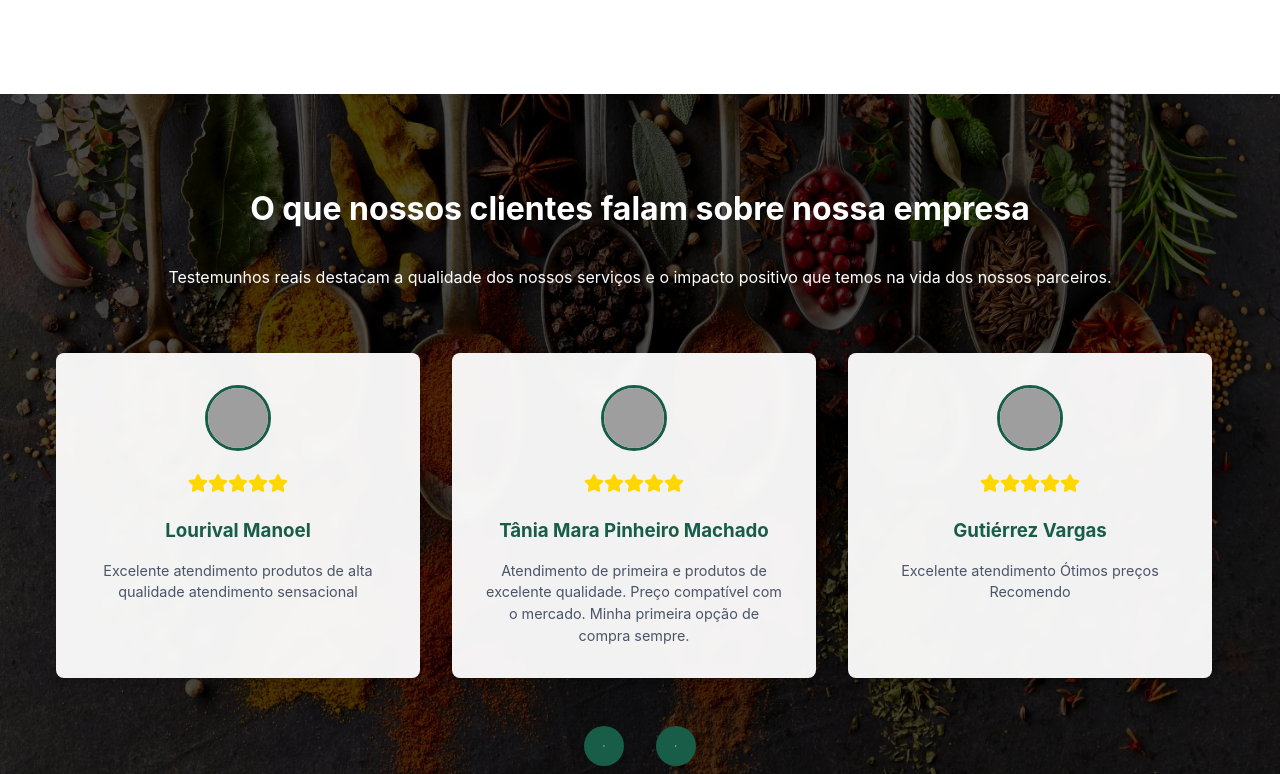
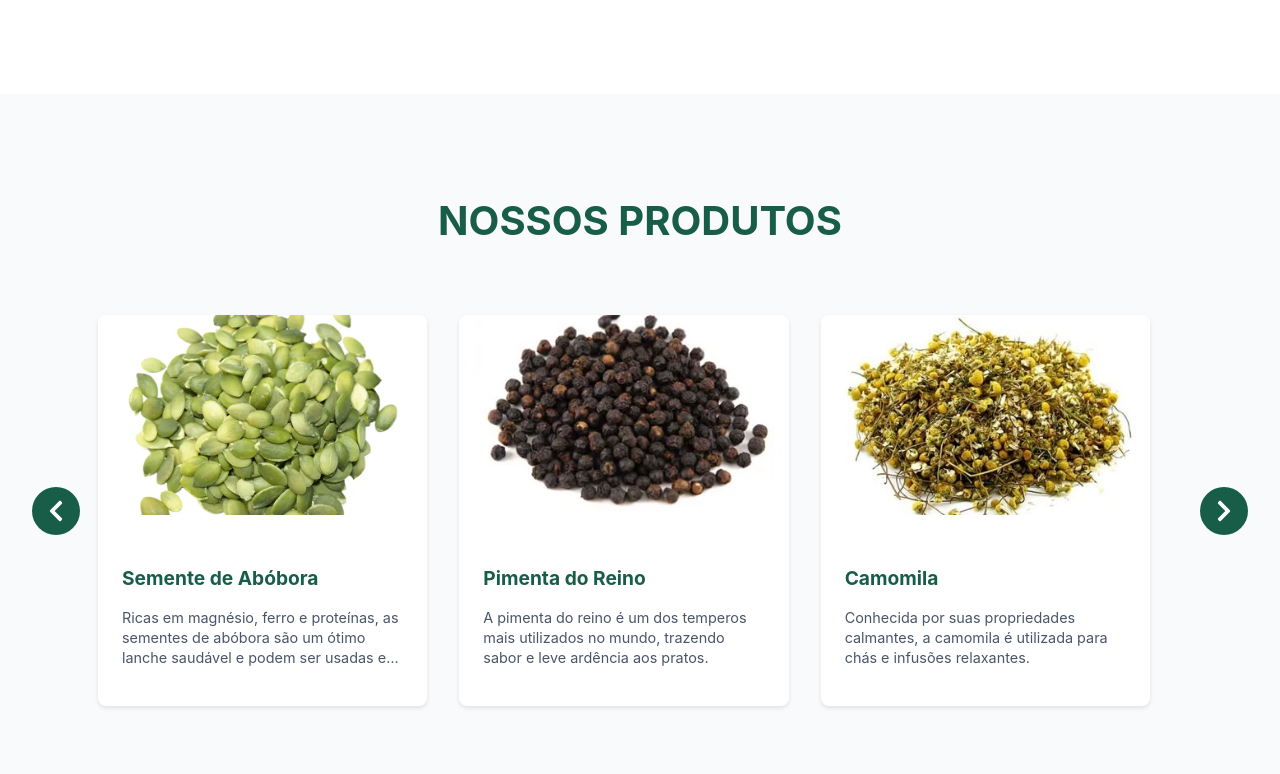
Before and after one commit to LuisHenriqueADP/Matias-temperos, a React (Vite) app: page / in a window 1280 px wide. Shown: the part 1666-2440 px from the top of the page. Built offline with nearby package versions, Linux system fonts and the light colour scheme; grey boxes are pictures that could not be loaded.

Commit message:
feat: construção do carrossel de produtos

```diff
--- /dev/null
+++ b/src/components/ProductCarousel/ProductCarousel.jsx
@@ -0,0 +1,74 @@
+import { useState } from 'react';
+import { produtos } from '../../data/produtos';
+import { useNavigate } from 'react-router-dom';
+import {
+  CarouselContainer,
+  CarouselTitle,
+  CarouselWrapper,
+  ProductCard,
+  ProductImage,
+  ProductInfo,
+  CarouselButton,
+  CarouselContent
+} from './styles';
+import { FaChevronLeft, FaChevronRight } from 'react-icons/fa';
+
+function ProductCarousel() {
+  const [currentIndex, setCurrentIndex] = useState(0);
+  const navigate = useNavigate();
+  const productsPerView = 3;
+
+  const nextSlide = () => {
+    setCurrentIndex((prevIndex) =>
+      prevIndex + productsPerView >= produtos.length ? 0 : prevIndex + 1
+    );
+  };
+
+  const prevSlide = () => {
+    setCurrentIndex((prevIndex) =>
+      prevIndex === 0 ? produtos.length - productsPerView : prevIndex - 1
+    );
+  };
+
+  const handleCardClick = (id) => {
+    navigate(`/produtos/${id}`);
+  };
+
+  const visibleProducts = produtos.slice(currentIndex, currentIndex + productsPerView);
+
+  return (
+    <CarouselContainer>
+      <CarouselTitle>NOSSOS PRODUTOS</CarouselTitle>
+      <CarouselWrapper>
+        <CarouselButton onClick={prevSlide} className="prev">
+          <FaChevronLeft />
+        </CarouselButton>
+        <CarouselContent>
+          {visibleProducts.map((produto) => (
+            <ProductCard
+              key={produto.id}
+              onClick={() => handleCardClick(produto.id)}
+            >
+              <ProductImage
+                src={produto.image}
+                alt={produto.name}
+                onError={(e) => {
+                  e.target.src = `https://via.placeholder.com/280x200/f3f4f6/175d48?text=${produto.name}`;
+                }}
+              />
+              <ProductInfo>
+                <h3>{produto.name}</h3>
+                <p>{produto.description}</p>
+              </ProductInfo>
+            </ProductCard>
+          ))}
+        </CarouselContent>
+        <CarouselButton onClick={nextSlide} className="next">
+          <FaChevronRight />
+        </CarouselButton>
+      </CarouselWrapper>
+    </CarouselContainer>
+  );
+}
+
+export default ProductCarousel;
--- /dev/null
+++ b/src/components/ProductCarousel/styles.js
@@ -0,0 +1,108 @@
+import styled from 'styled-components';
+
+export const CarouselContainer = styled.section`
+  padding: 4rem 2rem;
+  background-color: #f8fafc;
+  position: relative;
+`;
+
+export const CarouselTitle = styled.h2`
+  text-align: center;
+  color: #175d48;
+  font-size: 2.5rem;
+  margin-bottom: 3rem;
+`;
+
+export const CarouselWrapper = styled.div`
+  position: relative;
+  max-width: 1200px;
+  margin: 0 auto;
+  padding: 0 50px;
+`;
+
+export const CarouselContent = styled.div`
+  display: flex;
+  gap: 2rem;
+  overflow: hidden;
+  padding: 1rem;
+`;
+
+export const ProductCard = styled.div`
+  flex: 0 0 calc(33.333% - 2rem);
+  background: white;
+  border-radius: 8px;
+  box-shadow: 0 2px 4px rgba(0, 0, 0, 0.1);
+  overflow: hidden;
+  cursor: pointer;
+  transition: transform 0.3s ease;
+  z-index: 1;
+
+  &:hover {
+    transform: translateY(-5px);
+  }
+`;
+
+export const ProductImage = styled.img`
+  width: 100%;
+  height: 200px;
+  object-fit: cover;
+  background: #f9f9f9;
+`;
+
+export const ProductInfo = styled.div`
+  padding: 1.5rem;
+
+  h3 {
+    color: #175d48;
+    margin-bottom: 0.5rem;
+    font-size: 1.2rem;
+  }
+
+  p {
+    color: #4a5568;
+    font-size: 0.9rem;
+    line-height: 1.4;
+    display: -webkit-box;
+    -webkit-line-clamp: 3;
+    -webkit-box-orient: vertical;
+    overflow: hidden;
+  }
+`;
+
+export const CarouselButton = styled.button`
+  background: #175d48;
+  color: white;
+  border: none;
+  width: 48px;
+  height: 48px;
+  border-radius: 50%;
+  display: flex;
+  align-items: center;
+  justify-content: center;
+  cursor: pointer;
+  position: absolute;
+  top: 50%;
+  transform: translateY(-50%);
+  z-index: 2;
+  transition: all 0.3s ease;
+  padding: 0;
+
+  svg {
+    width: 24px;
+    height: 24px;
+    color: white;
+  }
+
+  &.prev {
+    left: 0;
+  }
+
+  &.next {
+    right: 0;
+  }
+
+  &:hover {
+    background: #1a6b55;
+    transform: translateY(-50%) scale(1.1);
+  }
+`;
--- a/src/components/Testimonials/styles.js
+++ b/src/components/Testimonials/styles.js
@@ -60,25 +60,37 @@ export const SliderButton = styled.button`
   background: #175d48;
   color: white;
   border: none;
-  width: 40px;
-  height: 40px;
+  width: 48px;
+  height: 48px;
   border-radius: 50%;
-  cursor: pointer;
   display: flex;
   align-items: center;
   justify-content: center;
+  cursor: pointer;
+  position: absolute;
+  top: 50%;
+  transform: translateY(-50%);
+  z-index: 2;
   transition: all 0.3s ease;
-
-  &:hover {
-    background: #1a6b55;
-    transform: scale(1.1);
-  }
+  padding: 0;
 
   svg {
     width: 24px;
     height: 24px;
     color: white;
-    fill: currentColor;
+  }
+
+  &.prev {
+    left: 0;
+  }
+
+  &.next {
+    right: 0;
+  }
+
+  &:hover {
+    background: #1a6b55;
+    transform: translateY(-50%) scale(1.1);
   }
 `
 
--- a/src/pages/Home/Home.jsx
+++ b/src/pages/Home/Home.jsx
@@ -2,6 +2,7 @@ import { useState } from 'react'
 import { WhatsAppButton, HeroContainer, Hero, AboutSection, ContactSection, ContactText, ContactForm, Input, TextArea, MapText, MapContainer, ContactContainer } from './styles'
 import Footer from '../../components/Footer'
 import Testimonials from '../../components/Testimonials/Testimonials'
+import ProductCarousel from '../../components/ProductCarousel/ProductCarousel'
 
 
 function Home() {
@@ -57,6 +58,7 @@ function Home() {
           </p>
         </div>
       </AboutSection>
+      <ProductCarousel />
       <Testimonials />
       <ContactContainer>
         <ContactSection id="contato">
```
